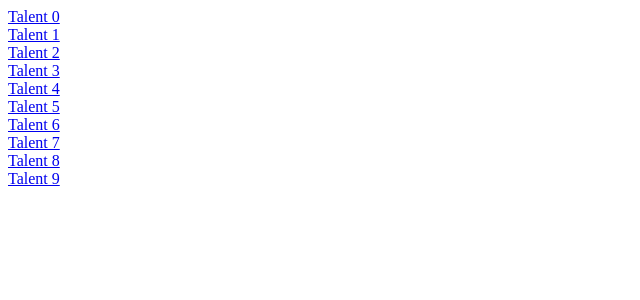
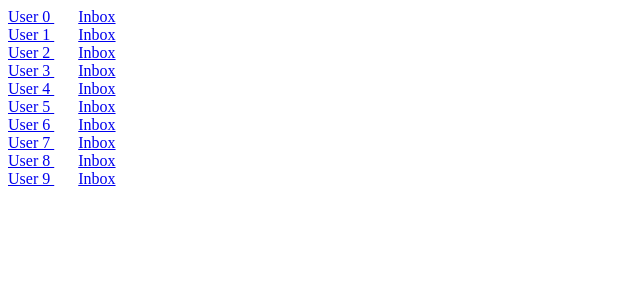
Before and after one commit to asldevi/flask-redis-socketio, a Flask app: page / in a window 1280 px wide. Shown: the top 300 px of the page, without its empty margins (0-640 px from the left). Run offline with Flask 2, Linux system fonts and the light colour scheme; parts of the project's set-up code (start-up, migrations or seed data) failed here and were passed over; some libraries are stand-ins or nearby versions.

Commit message:
add links to inbox in user listing page

```diff
--- a/templates/user.html
+++ b/templates/user.html
@@ -3,7 +3,7 @@
 {% block content %}
 
 Hello User {{id}}
-
+<br/>
 <form method="POST">
 	{{ form.hidden_tag() }}
 	{{ form.show_interest }}
--- /dev/null
+++ b/templates/users_list.html
@@ -0,0 +1,9 @@
+{% extends "base.html" %}
+
+{% block content %}
+	{% for id in range(10) %}
+		<a href='{{url_for('users', id=id)}}'>User {{id}} </a> &nbsp; &nbsp; &nbsp;
+		<a href='{{url_for('inbox', id=id)}}'>Inbox</a>
+		<br />
+	{% endfor %}
+{% endblock %}
--- a/webapp.py
+++ b/webapp.py
@@ -44,10 +44,7 @@ class ShowInterestForm(Form):
 
 @app.route('/')
 def user_list():
-    print url_for('users', id=100)
-    print "<a href='{}'>Talent {}<a>".format(url_for('users', id=55), 55)
-    s = '</br>'.join("<a href='{}'>Talent {}<a>".format(url_for('users', id=id), id) for id in range(10))
-    return Response(s)
+    return render_template('users_list.html')
 
 @app.route('/users/<int:id>', methods=['GET', 'POST'])
 def users(id):
```
